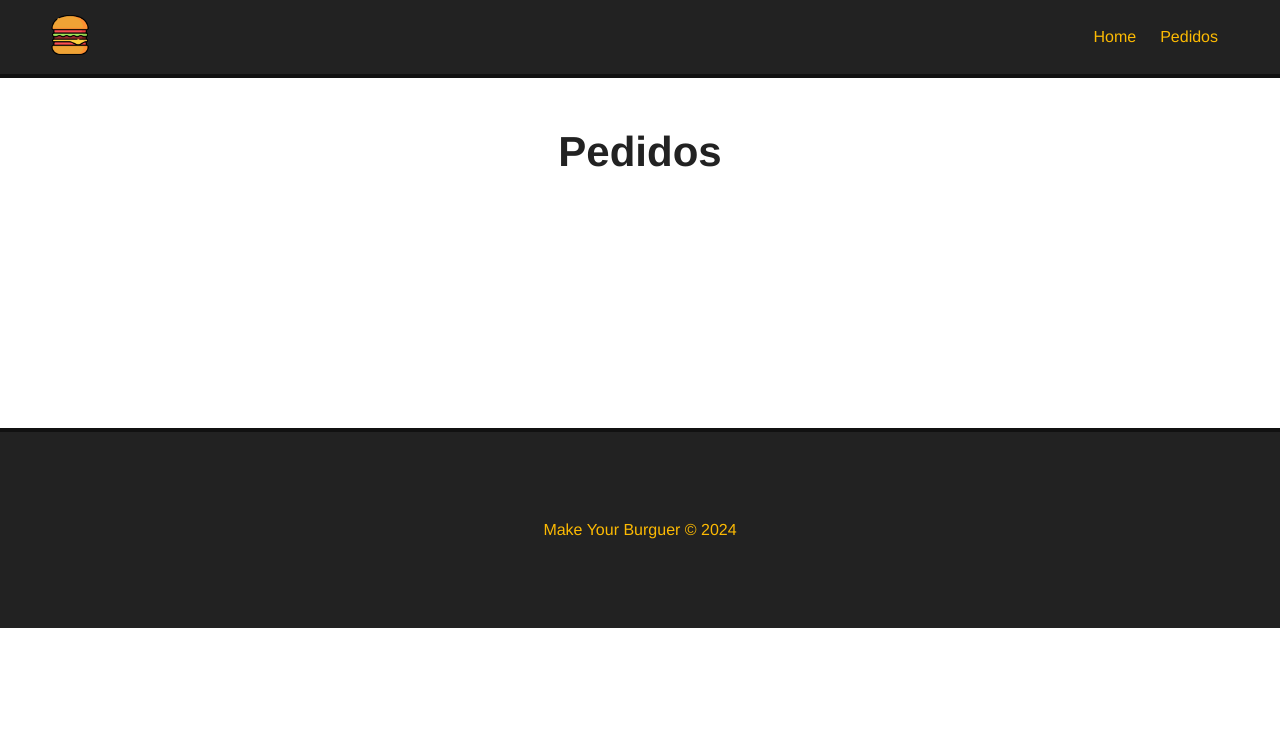
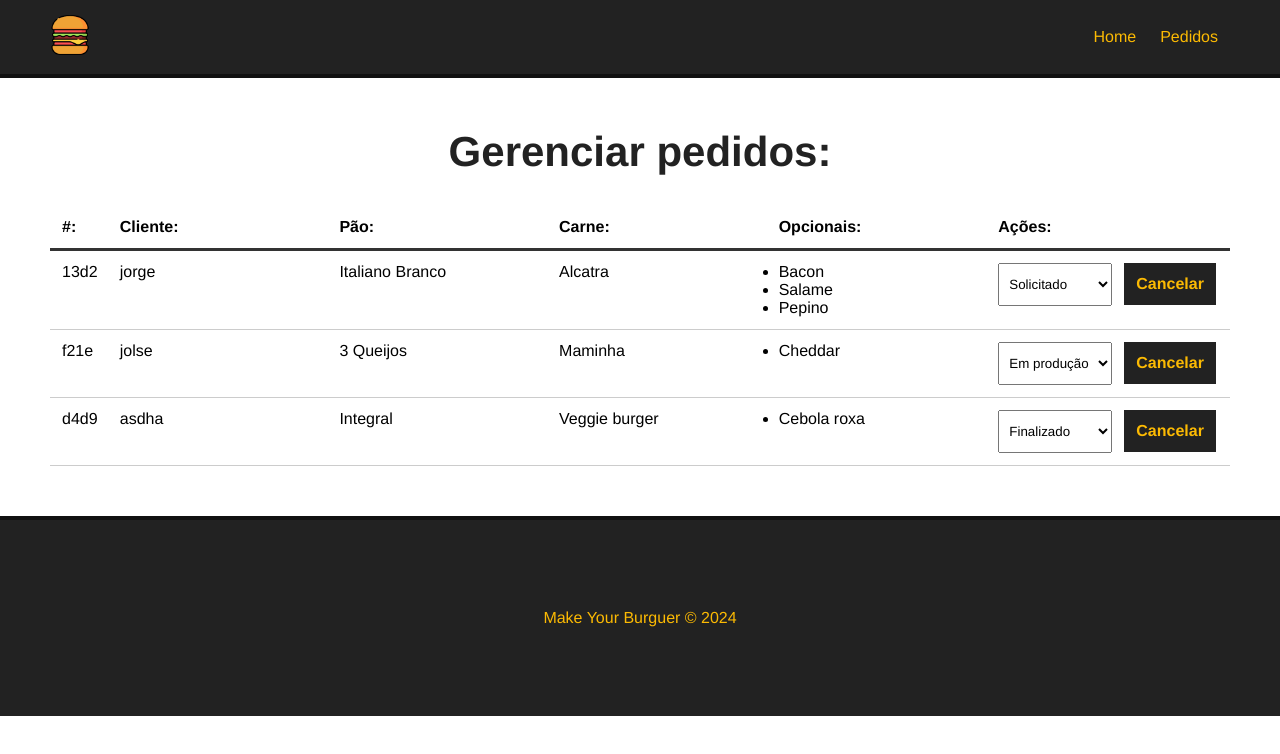
Before and after one commit to lukscabral/estudos_vuejs, a Vue app: page /pedidos in a window 1280 px wide. Shown: the top 754 px of the page. Built offline with nearby package versions, Linux system fonts and the light colour scheme; data requests are answered from the project's data file.

Commit message:
fim do curso

```diff
--- a/db/db.json
+++ b/db/db.json
@@ -98,25 +98,7 @@
       "opcionais": [
         "Cheddar"
       ],
-      "status": "Solicitado"
-    },
-    {
-      "id": "c3bc",
-      "name": "",
-      "carne": "",
-      "pao": "",
-      "opcionais": [],
-      "status": "Solicitado"
-    },
-    {
-      "id": "7ab6",
-      "name": "kghjghgj",
-      "carne": "Maminha",
-      "pao": "Italiano Branco",
-      "opcionais": [
-        "Bacon"
-      ],
-      "status": "Solicitado"
+      "status": "Em produção"
     },
     {
       "id": "d4d9",
@@ -126,7 +108,7 @@
       "opcionais": [
         "Cebola roxa"
       ],
-      "status": "Solicitado"
+      "status": "Finalizado"
     }
   ]
 }
--- /dev/null
+++ b/src/components/Dashboard.vue
@@ -0,0 +1,155 @@
+<template>
+    <div id="burguer-table">
+        <Message :msg="msg" v-show="msg"/>
+        <div id="burger-table-heading">
+            <div class="order-id">#:</div>
+            <div>Cliente:</div>
+            <div>Pão:</div>
+            <div>Carne:</div>
+            <div>Opcionais:</div>
+            <div>Ações:</div>
+        </div>
+        <div id="burger-table-rows">
+            <div class="burger-table-row" v-for="burger in burgers" :key="burger.id">
+                <div class="order-number">{{ burger.id }}</div>
+                <div>{{ burger.name }}</div>
+                <div>{{ burger.pao }}</div>
+                <div>{{ burger.carne }}</div>
+                <div>
+                    <ul>
+                        <li v-for="(opcional, index) in burger.opcionais" :key="index">{{ opcional }}</li>
+                    </ul>
+                </div>
+                <div>
+                    <select name="status" classe="status" @change="updatedBurger($event, burger.id)">
+                        <option value="">Selecione</option>
+                        <option v-for="s in status" :key="s.id" :value="s.tipo" :selected="burger.status == s.tipo">
+                            {{ s.tipo }}
+                        </option>
+                    </select>
+                    <button class="delete-btn" @click="deleteBurger(burger.id)">Cancelar</button>
+                </div>
+            </div>
+        </div>
+    </div>
+</template>
+
+<script>
+import Message from "./Message.vue"
+export default {
+    name: "Dashboard",
+    data() {
+        return {
+            burgers: null,
+            burger_id: null,
+            status: [],
+            msg: null
+        }
+    },
+    components: {
+        Message
+    },
+    methods: {
+        async getPedidos(){
+
+            const req = await fetch('http://localhost:3000/burgers');
+            const data = await req.json();
+            this.burgers = data;
+
+            //resgatar os status
+            this.getStatus();
+        },
+        async getStatus(){
+
+            const req = await fetch('http://localhost:3000/status');
+            const data = await req.json();
+            this.status = data;
+        },
+        async deleteBurger(id) {
+
+            const req = await fetch(`http://localhost:3000/burgers/${id}`,{
+                method: "DELETE"
+            });
+            const res = await req.json();
+
+            //colocar msg de sistema
+            this.msg = `Pedido removido com sucesso!`
+            //limpar msg
+            setTimeout(() => this.msg = "", 3000);
+
+            this.getPedidos();
+        },
+        async updatedBurger(event, id) {
+
+            const option = event.target.value;
+            const dataJson = JSON.stringify({ status: option });
+            const req = await fetch(`http://localhost:3000/burgers/${id}`, {
+                method: "PATCH",
+                headers: { "Content-type": "application/json" },
+                body: dataJson
+            });
+            const res = await req.json();
+
+            //colocar msg de sistema
+            this.msg = `Pedido Nº ${res.id} foi atualizado para ${res.status}!`
+            //limpar msg
+            setTimeout(() => this.msg = "", 3000);
+
+        }
+    },
+    mounted() {
+        this.getPedidos();
+
+    }
+}
+</script>
+
+<style scoped>
+    #burger-table {
+        max-width: 1200px;
+        margin: 0 auto;
+    }
+    #burger-table-heading,
+    #burger-table-rows,
+    .burger-table-row {
+        display: flex;
+        flex-wrap: wrap;
+    }
+    #burger-table-heading {
+        font-weight: bold;
+        padding: 12px;
+        border-bottom: 3px solid #333;
+    }
+    #burger-table-heading div,
+    .burger-table-row div {
+        width: 19%;
+    }
+    .burger-table-row {
+        width: 100%;
+        padding: 12px;
+        border-bottom: 1px solid #CCC;
+    }
+    #burger-table-heading .order-id,
+    .burger-table-row .order-number {
+        width: 5%;
+    }
+    select {
+        padding: 12px 6px;
+        margin-right: 12px;
+    }
+    .delete-btn {
+        background-color: #222;
+        color:#FCBA03;
+        font-weight: bold;
+        border: 2px solid #222;
+        padding: 10px;
+        font-size: 16px;
+        margin: 0 auto;
+        cursor: pointer;
+        transition: .5s;
+    }
+    .delete-btn:hover {
+        background-color: transparent;
+        color:#222;
+    }
+</style>
--- a/src/views/Pedidos.vue
+++ b/src/views/Pedidos.vue
@@ -1,5 +1,18 @@
 <template>
   <div class="main-container">
-    <h1>Pedidos</h1>
+    <h1>Gerenciar pedidos:</h1>
+    <Dashboard />
   </div>
 </template>
+
+<script>
+import Dashboard from '@/components/Dashboard.vue'
+export default {
+  name: "Pedidos",
+  components: {
+    Dashboard
+  }
+}
+
+</script>
+    Dashboard
```
Also changed, not shown: 1 other file (tests, documents, lock files or other folders).
